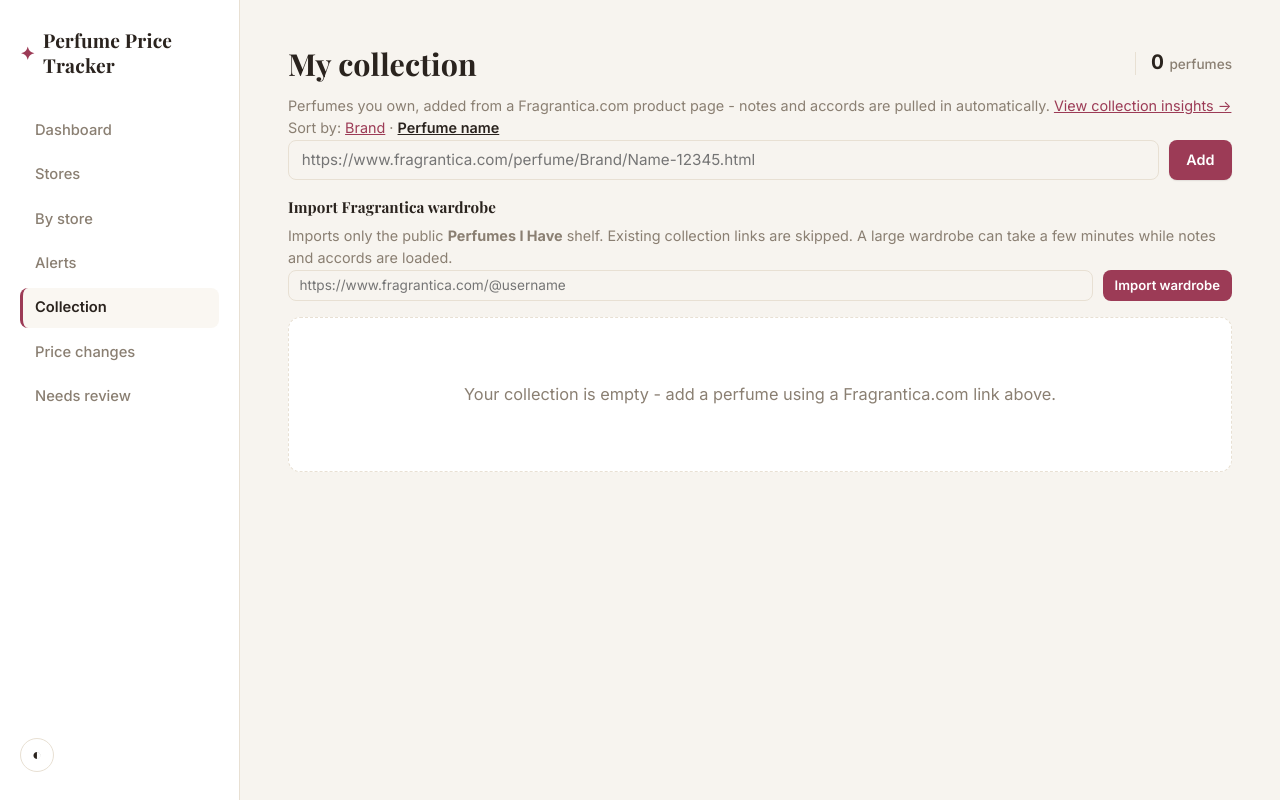
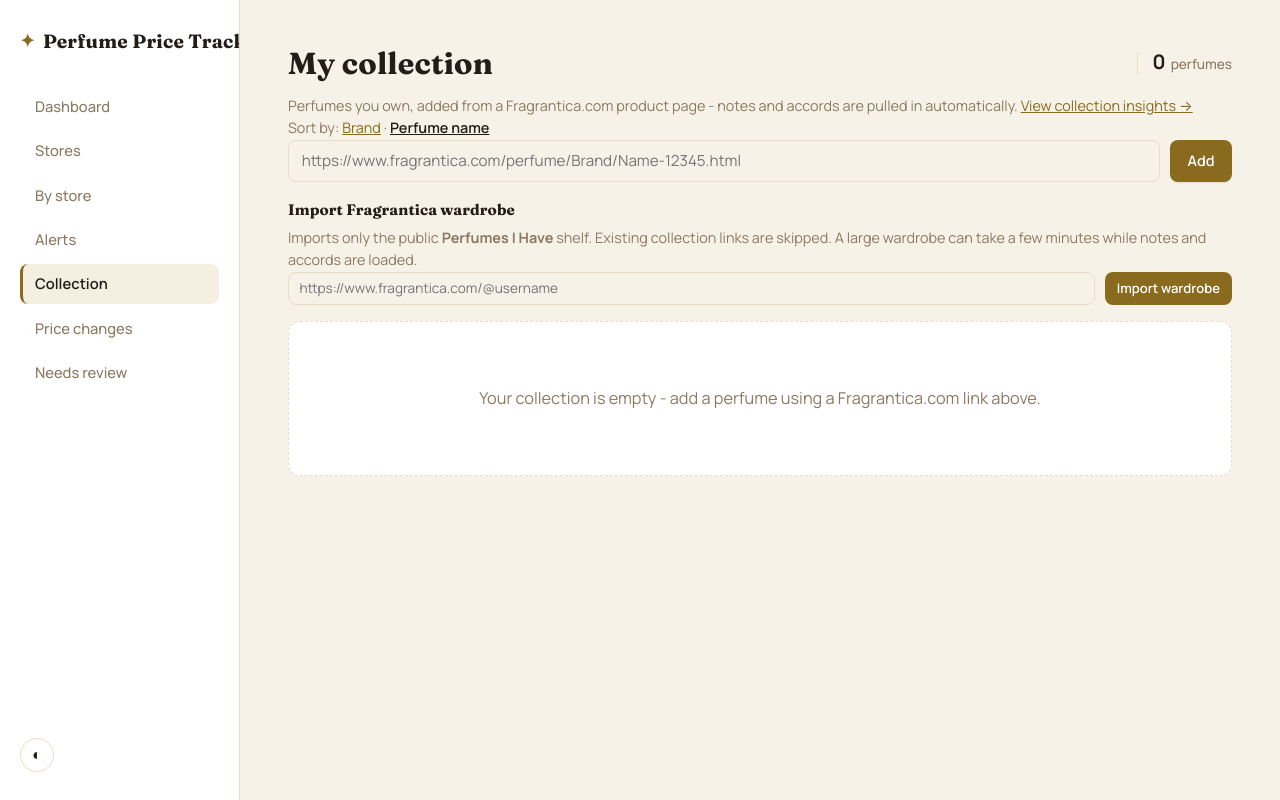
Before and after one commit to Radu-Caragin/parfumareala, a FastAPI app: page /collection in a window 1280 px wide. Run offline with FastAPI, Linux system fonts and the light colour scheme.

Commit message:
collection redesign frontend

```diff
--- a/app/static/css/style.css
+++ b/app/static/css/style.css
@@ -1,19 +1,19 @@
 :root {
-    --color-bg: #f7f4ef;
+    --color-bg: #f7f2e8;
     --color-surface: #ffffff;
-    --color-surface-alt: #faf7f2;
-    --color-border: #e8e0d3;
-    --color-text: #2a231e;
-    --color-text-muted: #8a7f72;
-    --color-primary: #9c3b56;
-    --color-primary-hover: #7e2f45;
-    --color-primary-soft: #f6e9ed;
+    --color-surface-alt: #f5efe2;
+    --color-border: #e6ddc9;
+    --color-text: #221d17;
+    --color-text-muted: #8a7a63;
+    --color-primary: #8a6a1f;
+    --color-primary-hover: #6e5419;
+    --color-primary-soft: #f5ecd6;
     --radius: 12px;
     --radius-sm: 8px;
     --shadow-sm: 0 1px 2px rgba(42, 35, 30, 0.06), 0 1px 1px rgba(42, 35, 30, 0.04);
     --shadow-md: 0 8px 24px rgba(42, 35, 30, 0.10), 0 2px 6px rgba(42, 35, 30, 0.06);
-    --font-heading: "Playfair Display", Georgia, "Times New Roman", serif;
-    --font-body: "Inter", -apple-system, BlinkMacSystemFont, "Segoe UI", Roboto, Helvetica, Arial, sans-serif;
+    --font-heading: "Fraunces", Georgia, "Times New Roman", serif;
+    --font-body: "Manrope", -apple-system, BlinkMacSystemFont, "Segoe UI", Roboto, Helvetica, Arial, sans-serif;
 
     --color-success-bg: #e6f4ea;
     --color-success-fg: #1e7e34;
@@ -120,10 +120,62 @@ a {
     top: 0;
     height: 100vh;
     overflow-y: auto;
+    overflow-x: hidden;
     padding: 1.75rem 1.25rem;
     display: flex;
     flex-direction: column;
     gap: 2rem;
+    transition: width 0.18s ease, padding 0.18s ease;
+}
+
+.sidebar-header {
+    display: flex;
+    align-items: center;
+    justify-content: space-between;
+    gap: 0.5rem;
+}
+
+.sidebar-toggle {
+    flex-shrink: 0;
+    width: 26px;
+    height: 26px;
+    border-radius: var(--radius-sm);
+    border: 1px solid var(--color-border);
+    background: var(--color-surface-alt);
+    color: var(--color-text-muted);
+    font-size: 0.85rem;
+    line-height: 1;
+    cursor: pointer;
+    display: flex;
+    align-items: center;
+    justify-content: center;
+    padding: 0;
+    transition: transform 0.18s ease, color 0.15s ease, background 0.15s ease;
+}
+
+.sidebar-toggle:hover {
+    color: var(--color-text);
+    background: var(--color-surface);
+}
+
+html[data-sidebar="collapsed"] .sidebar {
+    width: 68px;
+    padding-left: 0.85rem;
+    padding-right: 0.85rem;
+}
+
+html[data-sidebar="collapsed"] .sidebar-header {
+    flex-direction: column;
+    gap: 0.6rem;
+}
+
+html[data-sidebar="collapsed"] .brand-label,
+html[data-sidebar="collapsed"] .sidebar-nav {
+    display: none;
+}
+
+html[data-sidebar="collapsed"] .sidebar-toggle {
+    transform: rotate(180deg);
 }
 
 .brand {
@@ -137,6 +189,7 @@ a {
     align-items: center;
     gap: 0.5rem;
     line-height: 1.3;
+    white-space: nowrap;
 }
 
 .brand-mark {
--- a/app/templates/base.html
+++ b/app/templates/base.html
@@ -6,7 +6,7 @@
     <title>{% block title %}Perfume Price Tracker{% endblock %}</title>
     <link rel="preconnect" href="https://fonts.googleapis.com">
     <link rel="preconnect" href="https://fonts.gstatic.com" crossorigin>
-    <link href="https://fonts.googleapis.com/css2?family=Playfair+Display:wght@600;700&family=Inter:wght@400;500;600;700&display=swap" rel="stylesheet">
+    <link href="https://fonts.googleapis.com/css2?family=Fraunces:opsz,wght@9..144,600;9..144,700&family=Manrope:wght@400;500;600;700&display=swap" rel="stylesheet">
     <link rel="stylesheet" href="{{ url_for('static', path='css/style.css') }}?v={{ static_version('css/style.css') }}">
     <script src="https://unpkg.com/htmx.org@2.0.4" defer></script>
     <script>
@@ -22,6 +22,9 @@
                 if (stored === "dark" || stored === "light") {
                     document.documentElement.setAttribute("data-theme", stored);
                 }
+                if (localStorage.getItem("sidebarCollapsed") === "true") {
+                    document.documentElement.setAttribute("data-sidebar", "collapsed");
+                }
             } catch (e) {
                 // localStorage can throw (private browsing, blocked site
                 // data) - falling back to the OS preference is fine.
@@ -32,18 +35,21 @@
 <body>
     <div class="app-shell">
         <aside class="sidebar">
-            <a class="brand" href="/"><span class="brand-mark">&#10022;</span> Perfume Price Tracker</a>
+            <div class="sidebar-header">
+                <a class="brand" href="/"><span class="brand-mark">&#10022;</span><span class="brand-label"> Perfume Price Tracker</span></a>
+                <button type="button" class="sidebar-toggle" id="sidebar-toggle" title="Collapse sidebar" aria-label="Collapse sidebar">&#8249;</button>
+            </div>
             <nav class="sidebar-nav">
-                <a href="/" class="{{ 'active' if request.url.path == '/' else '' }}">Dashboard</a>
-                <a href="/stores" class="{{ 'active' if request.url.path == '/stores' else '' }}">Stores</a>
-                <a href="/stores/catalog" class="{{ 'active' if request.url.path == '/stores/catalog' else '' }}">By store</a>
-                <a href="/alerts" class="{{ 'active' if request.url.path == '/alerts' else '' }}">Alerts</a>
-                <a href="/collection" class="{{ 'active' if request.url.path == '/collection' else '' }}">Collection</a>
+                <a href="/" class="{{ 'active' if request.url.path == '/' else '' }}"><span class="nav-label">Dashboard</span></a>
+                <a href="/stores" class="{{ 'active' if request.url.path == '/stores' else '' }}"><span class="nav-label">Stores</span></a>
+                <a href="/stores/catalog" class="{{ 'active' if request.url.path == '/stores/catalog' else '' }}"><span class="nav-label">By store</span></a>
+                <a href="/alerts" class="{{ 'active' if request.url.path == '/alerts' else '' }}"><span class="nav-label">Alerts</span></a>
+                <a href="/collection" class="{{ 'active' if request.url.path == '/collection' else '' }}"><span class="nav-label">Collection</span></a>
                 <a href="/price-changes" class="{{ 'active' if request.url.path == '/price-changes' else '' }}">
-                    Price changes{% set changes_count = price_changes_count() %}{% if changes_count %} <span class="nav-badge">{{ changes_count }}</span>{% endif %}
+                    <span class="nav-label">Price changes</span>{% set changes_count = price_changes_count() %}{% if changes_count %} <span class="nav-badge">{{ changes_count }}</span>{% endif %}
                 </a>
                 <a href="/match-review" class="{{ 'active' if request.url.path == '/match-review' else '' }}">
-                    Needs review{% set review_count = pending_review_count() %}{% if review_count %} <span class="nav-badge">{{ review_count }}</span>{% endif %}
+                    <span class="nav-label">Needs review</span>{% set review_count = pending_review_count() %}{% if review_count %} <span class="nav-badge">{{ review_count }}</span>{% endif %}
                 </a>
             </nav>
             <button type="button" class="theme-toggle" id="theme-toggle" title="Toggle dark mode" aria-label="Toggle dark mode">&#9680;</button>
@@ -70,6 +76,23 @@
                 // choice still applies for the rest of this page view.
             }
         });
+
+        document.getElementById("sidebar-toggle").addEventListener("click", function () {
+            var root = document.documentElement;
+            var collapsed = root.getAttribute("data-sidebar") === "collapsed";
+            var next = collapsed ? null : "collapsed";
+            if (next) {
+                root.setAttribute("data-sidebar", next);
+            } else {
+                root.removeAttribute("data-sidebar");
+            }
+            try {
+                localStorage.setItem("sidebarCollapsed", String(!collapsed));
+            } catch (e) {
+                // Nothing to persist to if storage is unavailable - the
+                // choice still applies for the rest of this page view.
+            }
+        });
     </script>
 </body>
 </html>
--- a/app/templates/collection/list.html
+++ b/app/templates/collection/list.html
@@ -75,43 +75,56 @@
 {% endif %}
 
 {% if items %}
-<ul class="collection-list">
+<ul class="collection-grid">
     {% for item in items %}
-    <li class="collection-item">
-        <div class="collection-item-header">
-            <div class="collection-item-main">
-                <strong>{{ item.brand }} {{ item.name }}</strong>
-                <a href="{{ item.fragrantica_url }}" target="_blank" rel="noopener" class="meta">View on Fragrantica</a>
+    {% set name_words = item.name.split() %}
+    {% set initials = (name_words[0][0] ~ (name_words[1][0] if name_words|length > 1 else ''))|upper %}
+    <li class="collection-card">
+        <div class="collection-card-top">
+            <div class="collection-card-avatar">{{ initials }}</div>
+            <div class="collection-card-heading">
+                <div class="collection-card-brand">{{ item.brand }}</div>
+                <div class="collection-card-name">{{ item.name }}</div>
             </div>
-            <form method="post" action="/collection/{{ item.id }}/ownership" class="collection-price-form">
-                <input type="number" step="0.01" min="0.01" name="price" placeholder="Price" value="{{ item.price if item.price is not none else '' }}">
-                <span class="meta">{{ item.currency }}</span>
-                <input type="number" step="1" min="1" name="volume_ml" placeholder="Quantity" value="{{ item.volume_ml if item.volume_ml is not none else '' }}">
-                <span class="meta">ml</span>
-                <input type="hidden" name="sort" value="{{ sort }}">
-                <button type="submit" class="button secondary small">Save</button>
-            </form>
-            <form
-                method="post"
-                action="/collection/{{ item.id }}/delete"
-                onsubmit="return confirm('Remove {{ item.brand }} {{ item.name }} from your collection?');"
-                style="display:inline;"
-            >
-                <input type="hidden" name="sort" value="{{ sort }}">
-                <button type="submit" class="button secondary small">Remove</button>
-            </form>
+        </div>
+
+        {% if item.accords %}
+        <div class="collection-card-chips">
+            {% for accord in item.accords[:3] %}
+            <span class="collection-chip"><span class="collection-chip-dot" style="background: {{ accord_color(accord.name) }};"></span>{{ accord.name }}</span>
+            {% endfor %}
+        </div>
+        {% endif %}
+
+        <div class="collection-card-footer">
+            <div>
+                {% if item.price is not none %}<strong>{{ item.price }} {{ item.currency }}</strong>{% else %}<span class="meta">No price set</span>{% endif %}
+                {% if item.volume_ml is not none %}<span class="meta">&middot; {{ item.volume_ml }} ml</span>{% endif %}
+            </div>
+            {% if item.similar_perfumes %}<span class="meta">{{ item.similar_perfumes|length }} similar</span>{% endif %}
         </div>
 
         <details class="collection-details">
-            <summary>Notes, accords &amp; similar perfumes</summary>
+            <summary>Manage</summary>
             <div class="collection-details-content">
+                <p><a href="{{ item.fragrantica_url }}" target="_blank" rel="noopener">View on Fragrantica</a></p>
+
+                <form method="post" action="/collection/{{ item.id }}/ownership" class="collection-price-form">
+                    <input type="number" step="0.01" min="0.01" name="price" placeholder="Price" value="{{ item.price if item.price is not none else '' }}">
+                    <span class="meta">{{ item.currency }}</span>
+                    <input type="number" step="1" min="1" name="volume_ml" placeholder="Quantity" value="{{ item.volume_ml if item.volume_ml is not none else '' }}">
+                    <span class="meta">ml</span>
+                    <input type="hidden" name="sort" value="{{ sort }}">
+                    <button type="submit" class="button secondary small">Save</button>
+                </form>
+
                 {% if item.accords %}
                 <h4>Main accords</h4>
                 <ul class="accord-list">
                     {% for accord in item.accords %}
                     <li>
                         <span class="accord-name">{{ accord.name }}</span>
-                        <span class="accord-bar-track"><span class="accord-bar-fill" style="width: {{ accord.strength }}%;"></span></span>
+                        <span class="accord-bar-track"><span class="accord-bar-fill" style="width: {{ accord.strength }}%; background: {{ accord_color(accord.name) }};"></span></span>
                     </li>
                     {% endfor %}
                 </ul>
@@ -152,6 +165,16 @@
                 {% if not item.accords and not item.notes and not item.similar_perfumes %}
                 <p class="empty-state">No accords, notes, or similar perfumes found on that page.</p>
                 {% endif %}
+
+                <form
+                    method="post"
+                    action="/collection/{{ item.id }}/delete"
+                    onsubmit="return confirm('Remove {{ item.brand }} {{ item.name }} from your collection?');"
+                    class="collection-card-remove"
+                >
+                    <input type="hidden" name="sort" value="{{ sort }}">
+                    <button type="submit" class="button secondary small">Remove</button>
+                </form>
             </div>
         </details>
     </li>
```
Also changed, not shown: other parts of app/static/css/style.css (+122 -47 lines), app/services/collection_family_service.py (+8 -0 lines), app/utils/templates.py (+7 -0 lines).
